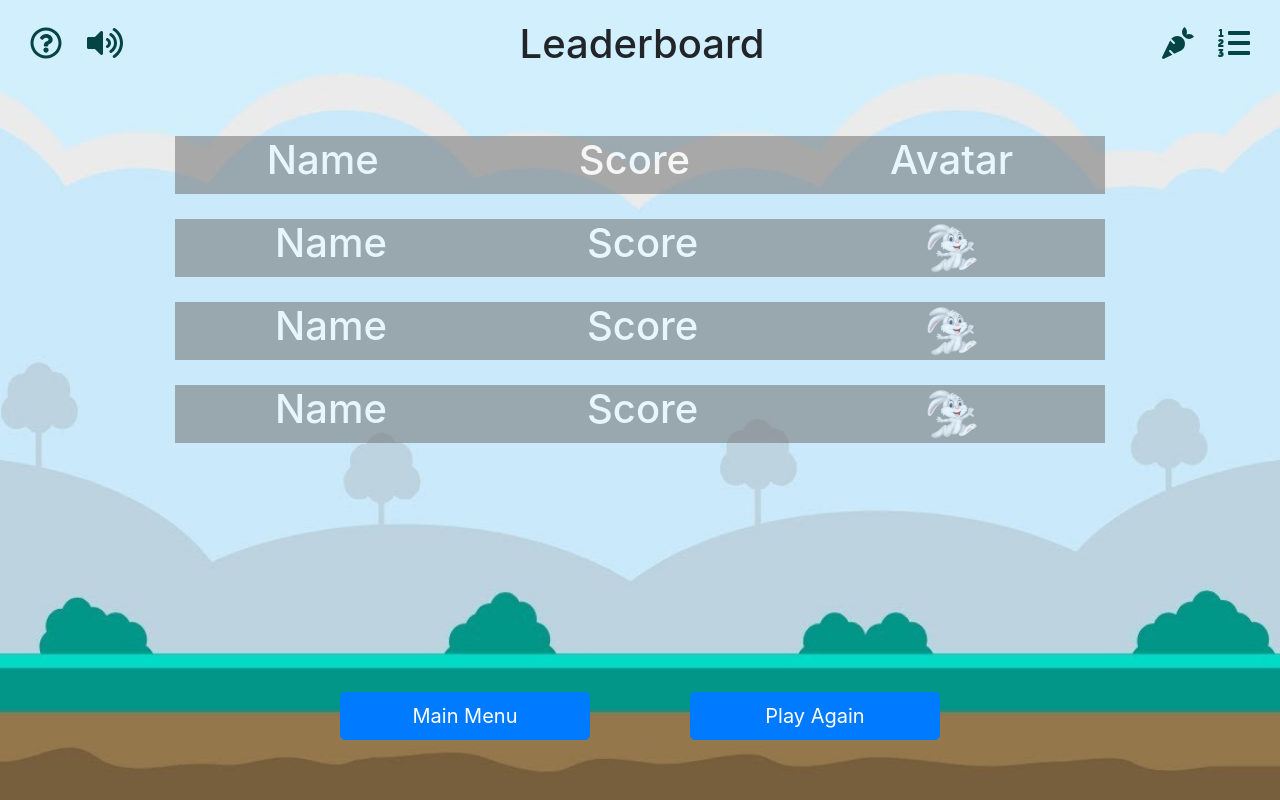
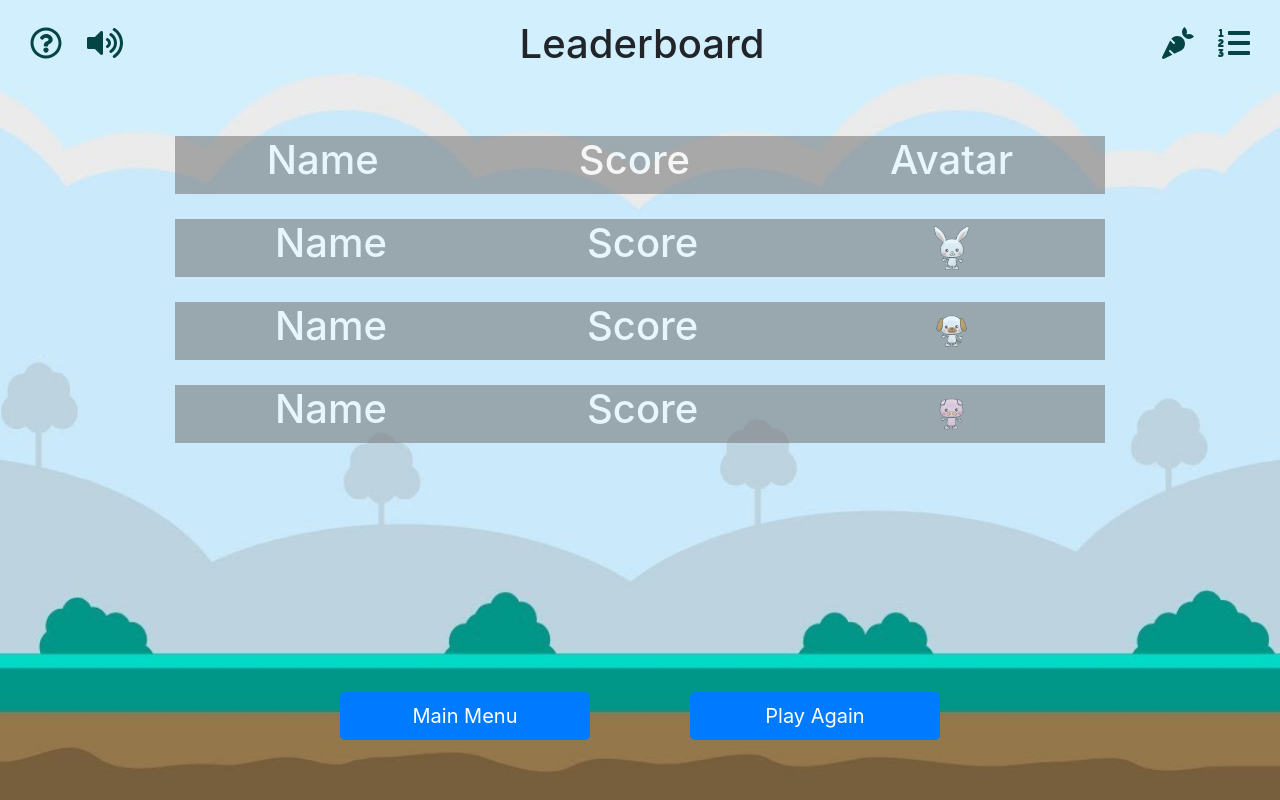
Before and after one commit to marilynmao/CarrotCatcher, a plain HTML site: page Leaderboard.html in a window 1280 px wide. Drawn offline with nearby package versions, Linux system fonts and the light colour scheme.

Commit message:
Ldr Data Location

```diff
--- a/Leaderboard.html
+++ b/Leaderboard.html
@@ -39,7 +39,7 @@
       <div class="flex-container-row">
         <h1 class = "leaderboard-attr" style="color:#ffffff"> Name </h1>
         <h1 class = "leaderboard-attr" style="color:#ffffff"> Score </h1>
-        <img src="Resources/bunny.png" class="leaderboard-attr" style="object-fit: contain"</img>
+        <img src="Resources/char0.png" class="leaderboard-attr" style="object-fit: contain"</img>
       </div>
     </div>
 
@@ -48,7 +48,7 @@
       <div class="flex-container-row">
         <h1 class = "leaderboard-attr" style="color:#ffffff"> Name </h1>
         <h1 class = "leaderboard-attr" style="color:#ffffff"> Score </h1>
-        <img src="Resources/bunny.png" class="leaderboard-attr" style="object-fit: contain"</img>
+        <img src="Resources/char3.png" class="leaderboard-attr" style="object-fit: contain"</img>
       </div>
     </div>
 
@@ -57,7 +57,7 @@
       <div class="flex-container-row">
         <h1 class = "leaderboard-attr" style="color:#ffffff"> Name </h1>
         <h1 class = "leaderboard-attr" style="color:#ffffff"> Score </h1>
-        <img src="Resources/bunny.png" class="leaderboard-attr" style="object-fit: contain"</img>
+        <img src="Resources/char7.png" class="leaderboard-attr" style="object-fit: contain"</img>
       </div>
     </div>
 
@@ -69,10 +69,11 @@
     </div>
 
 
+    <!-- Optional JavaScript -->
 
+    <!-- jQuery first, then Popper.js, then Bootstrap JS , then Font fontawesome-->
+    <script src="Scripts\js2.js"></script>
 
-    <!-- Optional JavaScript -->
-    <!-- jQuery first, then Popper.js, then Bootstrap JS , then Font fontawesome-->
     <script src="https://code.jquery.com/jquery-3.3.1.slim.min.js" integrity="sha384-q8i/X+965DzO0rT7abK41JStQIAqVgRVzpbzo5smXKp4YfRvH+8abtTE1Pi6jizo" crossorigin="anonymous"></script>
     <script src="https://cdnjs.cloudflare.com/ajax/libs/popper.js/1.14.7/umd/popper.min.js" integrity="sha384-UO2eT0CpHqdSJQ6hJty5KVphtPhzWj9WO1clHTMGa3JDZwrnQq4sF86dIHNDz0W1" crossorigin="anonymous"></script>
     <script src="https://stackpath.bootstrapcdn.com/bootstrap/4.3.1/js/bootstrap.min.js" integrity="sha384-JjSmVgyd0p3pXB1rRibZUAYoIIy6OrQ6VrjIEaFf/nJGzIxFDsf4x0xIM+B07jRM" crossorigin="anonymous"></script>
```
Also changed, not shown: Gameplay.html (+3 -3 lines), ScoreSubmission.html (+1 -1 lines), Leaderboard/LeaderList.txt (added).
